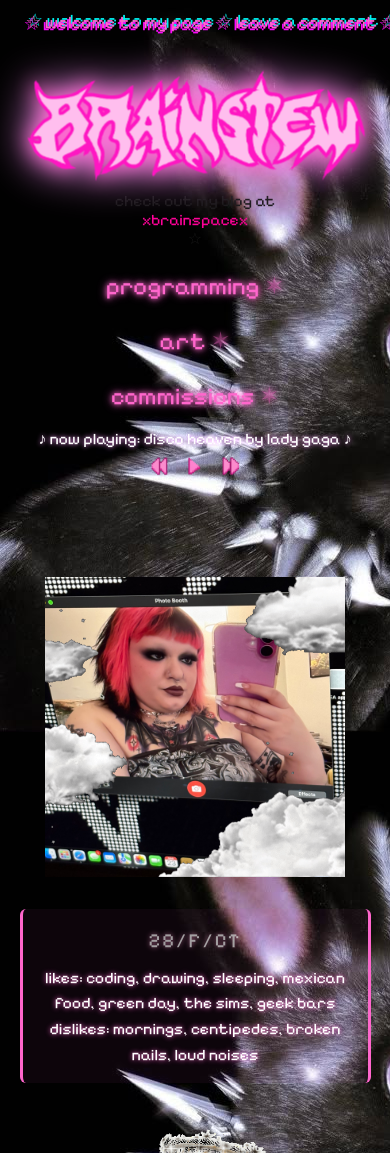
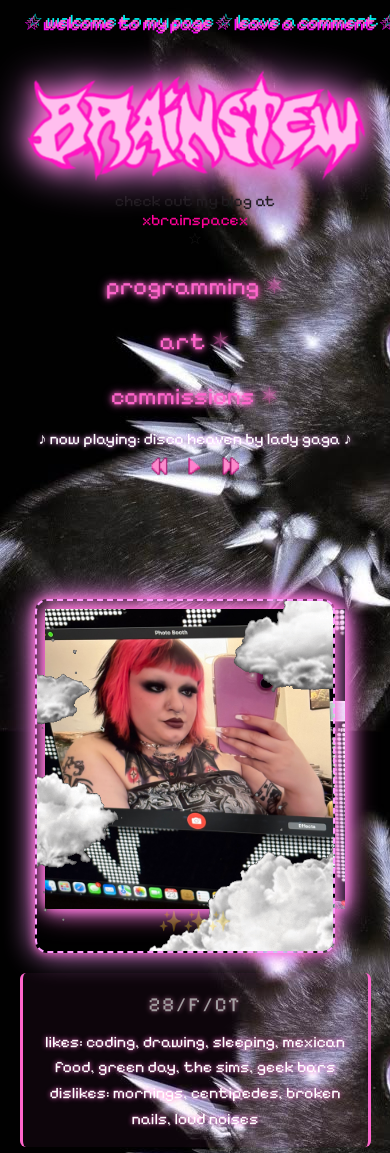
Before and after one commit to ashdooom/xbrainstewx, a Next.js app: page / in a window 390 px wide. Shown: the top 1153 px of the page. Built offline with nearby package versions, Linux system fonts and the light colour scheme; no server answers; the database is empty.

Commit message:
favicon update

```diff
--- a/src/app/layout.js
+++ b/src/app/layout.js
@@ -14,15 +14,15 @@ const pixelifySans = localFont({
 export const metadata = {
   title: "xbrainstewx",
   description: "welcome to my page <3",
+  icons: {
+    icon: "/devil.gif",
+  },
 };
 
 
 export default function RootLayout({ children }) {
   return (
     <html lang="en">
-      <head>
-        <link rel="icon" href="/devil.gif" type="image/gif" />
-      </head>
       <body className={`${pixelifySans.variable}`}>
         <Header />
         <MusicPlayer />
--- a/src/app/page.module.css
+++ b/src/app/page.module.css
@@ -943,18 +943,54 @@
   .selfie {
     width: 90vw;
     max-width: 300px;
+    margin: 2rem auto;
+    position: relative;
+    z-index: 1;
+    border-radius: 8px;
+    box-shadow: 0 0 10px #ff66cc, 0 0 20px #ff99ff, 0 0 30px #ff66cc;
   }
 
-  .selfieImg,
-  .border {
+  .selfieImg {
     width: 100%;
     height: auto;
+    display: block;
+
     position: relative;
+    z-index: 2;
   }
 
   .border {
     position: absolute;
+    top: -10px;
+    left: -10px;
+    right: -10px;
+    bottom: -10px;
+    border: 2px dashed #ff99ff;
+    border-radius: 12px;
+    box-shadow: 0 0 10px #ff66cc, 0 0 30px #ff99ff;
+    pointer-events: none;
+    z-index: 3;
   }
+
+  .selfie::after {
+    content: "✨✨✨";
+    position: absolute;
+    bottom: -1.5rem;
+    left: 50%;
+    transform: translateX(-50%);
+    font-size: 1.2rem;
+    color: #ffccff;
+    animation: sparkle 2s infinite ease-in-out;
+    pointer-events: none;
+    z-index: 4;
+  }
+
+  @keyframes sparkle {
+    0%   { opacity: 0.2; transform: translateX(-50%) scale(1); }
+    50%  { opacity: 1; transform: translateX(-50%) scale(1.2); }
+    100% { opacity: 0.2; transform: translateX(-50%) scale(1); }
+  }
+
 
   .musicPlayer {
     flex-direction: column;
```
